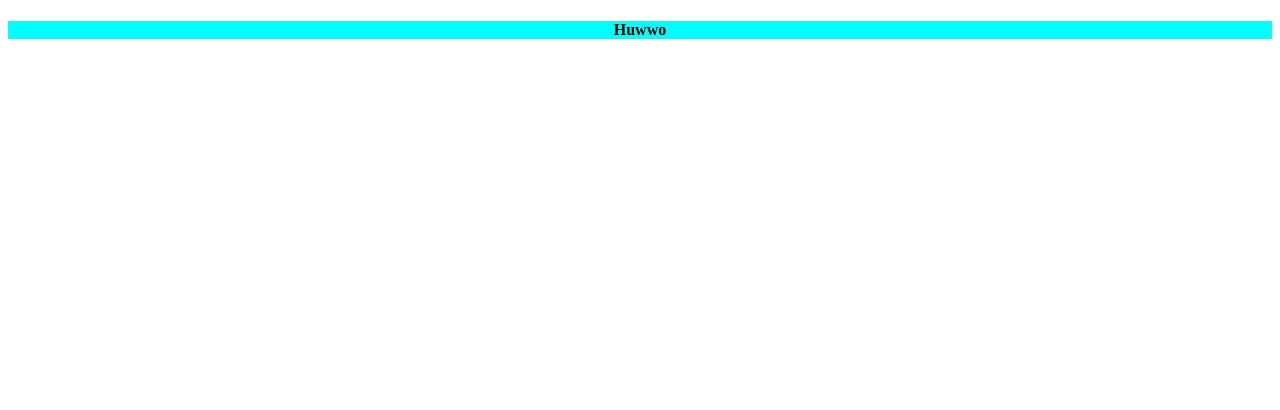
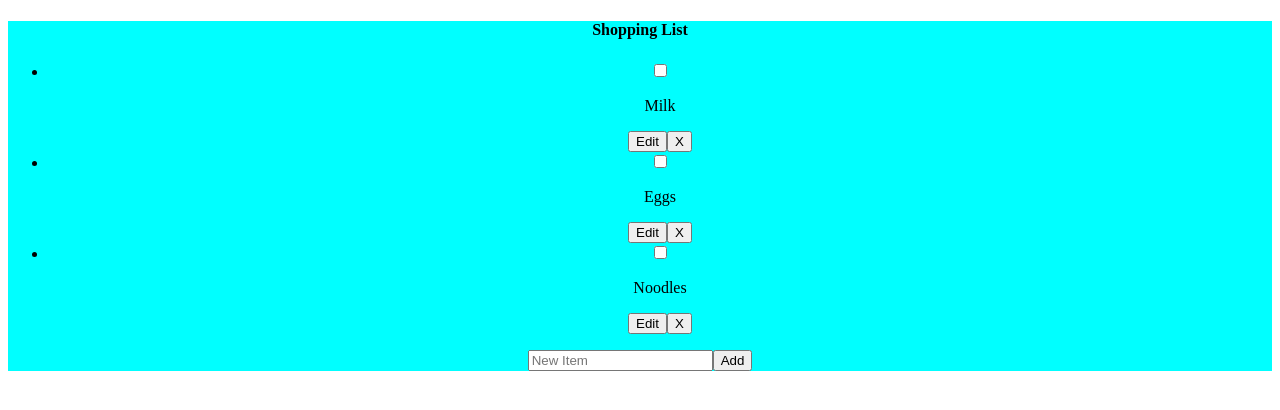
Before and after one commit to ckaynatividad/react-shopping, a React app: page / in a window 1280 px wide. Shown: the top 410 px of the page. Built offline with nearby package versions, Linux system fonts and the light colour scheme.

Commit message:
added additem, item, item list components, and reducer for home app, strikethrough working and editing and deleting working

```diff
--- /dev/null
+++ b/src/components/AddItem.jsx
@@ -0,0 +1,22 @@
+import React, { useState } from 'react';
+
+export default function AddItem({ onAdd }) {
+  const [newItem, setNewItem] = useState('');
+
+  const handleSubmit = (e) => {
+    e.preventDefault();
+    setNewItem('');
+    onAdd(newItem);
+  };
+
+  return (
+    <form onSubmit={handleSubmit}>
+      <input
+        placeholder="New Item"
+        value={newItem}
+        onChange={(e) => setNewItem(e.target.value)}
+      />
+      <button type="submit">Add</button>
+    </form>
+  );
+}
--- /dev/null
+++ b/src/components/Item.jsx
@@ -0,0 +1,50 @@
+import React, { useState } from 'react';
+
+export default function Item({ item, onChange, onDelete }) {
+  const [edit, setEdit] = useState(false);
+  let itemDesc;
+  if (edit) {
+    itemDesc = (
+      <>
+        <input
+          value={item.text}
+          onChange={(e) => {
+            onChange({
+              ...item,
+              text: e.target.value,
+            });
+          }}
+        />
+        <button type="button" onClick={() => setEdit(false)}>
+          Save
+        </button>
+      </>
+    );
+  } else {
+    itemDesc = (
+      <>
+        <p style={{ textDecoration: item.done ? 'line-through' : null }}>
+          {item.text}
+        </p>
+        <button type="button" onClick={() => setEdit(true)}>
+          Edit
+        </button>
+      </>
+    );
+  }
+  return (
+    <div>
+      <input
+        type="checkbox"
+        checked={item.done}
+        onChange={(e) => {
+          onChange({ ...item, done: e.target.checked });
+        }}
+      />
+      {itemDesc}
+      <button type="button" onClick={() => onDelete(item.id)}>
+        X{' '}
+      </button>
+    </div>
+  );
+}
--- /dev/null
+++ b/src/components/ItemList.jsx
@@ -0,0 +1,14 @@
+import React from 'react';
+import Item from './Item';
+
+export default function ItemList({ items, onChangeItem, onDeleteItem }) {
+  return (
+    <ul>
+      {items.map((item) => (
+        <li key={item.id}>
+          <Item item={item} onChange={onChangeItem} onDelete={onDeleteItem} />
+        </li>
+      ))}
+    </ul>
+  );
+}
--- a/src/views/Home.jsx
+++ b/src/views/Home.jsx
@@ -1,9 +1,70 @@
-import React from 'react';
+import React, { useReducer } from 'react';
+import AddItem from '../components/AddItem';
+import ItemList from '../components/ItemList';
+
+const fakeItems = [
+  { id: 0, text: 'Milk', done: false },
+  { id: 1, text: 'Eggs', done: false },
+  { id: 2, text: 'Noodles', done: false },
+];
+
+function itemsReducer(items, action) {
+  switch (action.type) {
+    case 'added': {
+      return [
+        ...items,
+        {
+          id: action.id,
+          text: action.text,
+          done: false,
+        },
+      ];
+    }
+    case 'changed': {
+      return items.map((item) => {
+        if (item.id === action.task.id) {
+          return action.task;
+        }
+        return item;
+      });
+    }
+    case 'deleted': {
+      return items.filter((item) => item.id !== action.id);
+    }
+  }
+}
 
 export default function Home() {
+  const [items, dispatch] = useReducer(itemsReducer, fakeItems);
+
+  const handleAdd = (text) => {
+    dispatch({
+      type: 'added',
+      id: items.length + 1,
+      text,
+    });
+  };
+  const handleChange = (task) => {
+    dispatch({
+      type: 'changed',
+      task,
+    });
+  };
+  const handleDelete = (taskId) => {
+    dispatch({
+      type: 'deleted',
+      id: taskId,
+    });
+  };
   return (
     <div className="Home">
-      <h4>Huwwo</h4>
+      <h4>Shopping List</h4>
+      <ItemList
+        items={items}
+        onChangeItem={handleChange}
+        onDeleteItem={handleDelete}
+      />
+      <AddItem onAdd={handleAdd} />
     </div>
   );
 }
```
